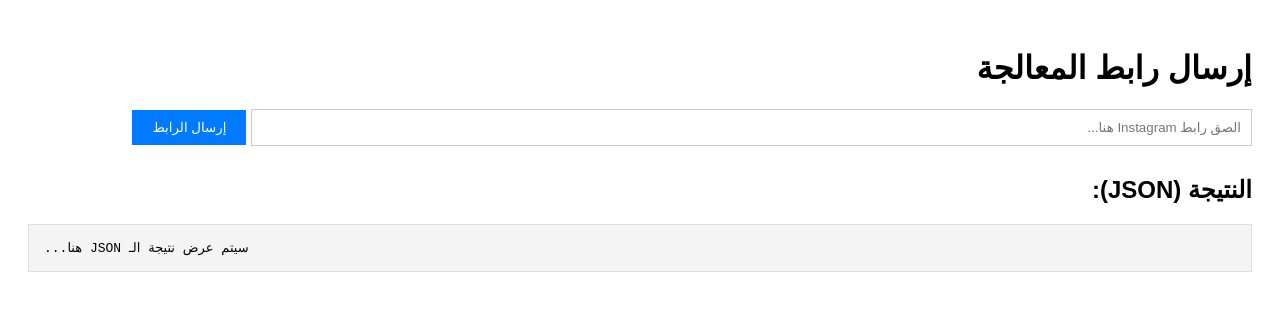
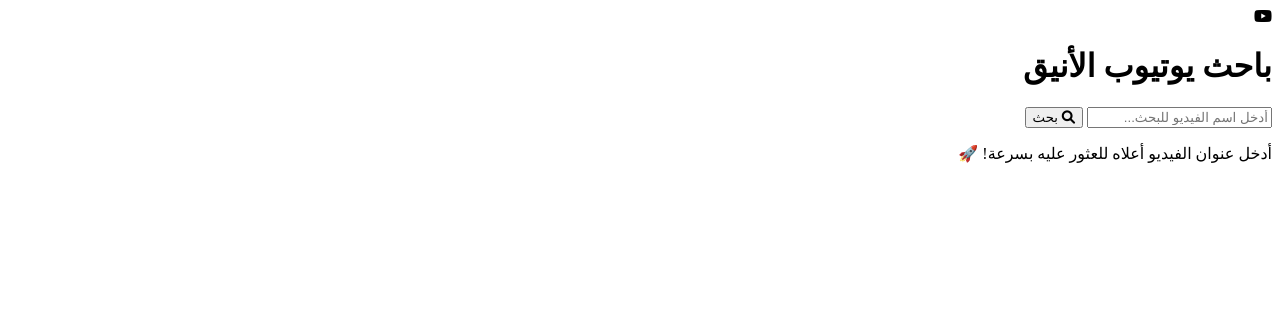
Before and after one commit to koby-md/yt-koba, a plain HTML site: page index.html in a window 1280 px wide. Drawn offline with Linux system fonts and the light colour scheme.

Commit message:
Revamp index.html for YouTube search functionality
Updated the HTML structure for a YouTube search tool, including new styles and scripts.

```diff
--- a/index.html
+++ b/index.html
@@ -2,57 +2,30 @@
 <html lang="ar" dir="rtl">
 <head>
     <meta charset="UTF-8">
-    <title>أداة معالجة رابط Instagram</title>
-    <style>
-        body { font-family: Arial, sans-serif; padding: 20px; text-align: right; }
-        input[type="text"] { width: 80%; padding: 10px; margin-bottom: 10px; border: 1px solid #ccc; }
-        button { padding: 10px 20px; background-color: #007bff; color: white; border: none; cursor: pointer; }
-        pre { background-color: #f4f4f4; padding: 15px; border: 1px solid #ddd; overflow-x: auto; text-align: left; }
-    </style>
+    <meta name="viewport" content="width=device-width, initial-scale=1.0">
+    <title>البحث عن فيديو يوتيوب (نتيجة واحدة)</title>
+    <link rel="stylesheet" href="style.css">
+    <link href="https://fonts.googleapis.com/css2?family=Cairo:wght@400;600;700&display=swap" rel="stylesheet">
+    <link rel="stylesheet" href="https://cdnjs.cloudflare.com/ajax/libs/font-awesome/6.0.0-beta3/css/all.min.css">
 </head>
 <body>
-    <h1>إرسال رابط المعالجة</h1>
-    <input type="text" id="linkInput" placeholder="الصق رابط Instagram هنا...">
-    <button onclick="sendLink()">إرسال الرابط</button>
+    <div class="container">
+        <header>
+            <i class="fab fa-youtube logo-icon"></i>
+            <h1>باحث يوتيوب الأنيق</h1>
+        </header>
 
-    <h2>النتيجة (JSON):</h2>
-    <pre id="resultOutput">سيتم عرض نتيجة الـ JSON هنا...</pre>
+        <section class="search-section">
+            <input type="text" id="search-query" placeholder="أدخل اسم الفيديو للبحث...">
+            <button id="search-button">
+                <i class="fas fa-search"></i> بحث
+            </button>
+        </section>
 
-    <script>
-        // const: دالة ثابتة للتعامل مع النقر على الزر
-        const sendLink = async () => {
-            // const: الحصول على قيمة الإدخال الثابتة
-            const linkInput = document.getElementById('linkInput');
-            const link = linkInput.value.trim();
-            const outputElement = document.getElementById('resultOutput');
-            outputElement.textContent = 'جاري الإرسال والمعالجة...';
-
-            if (!link) {
-                outputElement.textContent = 'الرجاء إدخال رابط صالح.';
-                return;
-            }
-
-            try {
-                // const: إعدادات الطلب ثابتة
-                const response = await fetch('http://localhost:3000/process', {
-                    method: 'POST',
-                    headers: {
-                        'Content-Type': 'application/json'
-                    },
-                    body: JSON.stringify({ link: link })
-                });
-
-                // const: النتيجة المستلمة ثابتة
-                const result = await response.json();
-
-                // عرض النتيجة بتنسيق JSON مقروء
-                outputElement.textContent = JSON.stringify(result, null, 2);
-
-            } catch (error) {
-                outputElement.textContent = `حدث خطأ في الاتصال بالخادم: ${error.message}. تأكد من أن الخادم (app.js) يعمل.`;
-                console.error('Fetch error:', error);
-            }
-        };
-    </script>
+        <section id="results-container" class="single-result-view">
+            <p class="initial-message">أدخل عنوان الفيديو أعلاه للعثور عليه بسرعة! 🚀</p>
+        </section>
+    </div>
+    <script src="script.js"></script>
 </body>
 </html>
```
